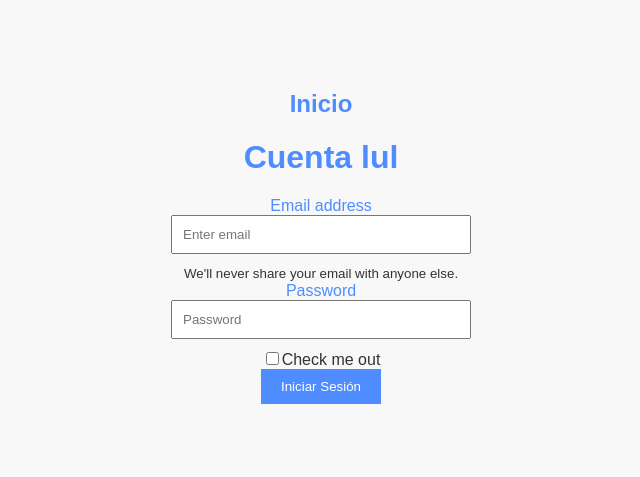
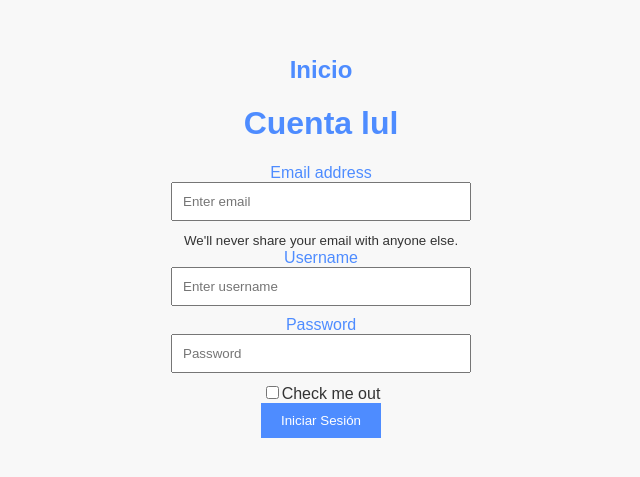
Before and after one commit to MateoMajlin/TP-Proyecto, a React (Create React App) app: page /Cuenta in a window 1280 px wide. Shown: the part 153-630 px from the top of the page, without its empty margins (319-959 px from the left). Built offline with nearby package versions, Linux system fonts and the light colour scheme.

Commit message:
Update Cuenta.jsx

```diff
--- a/src/Cuenta.jsx
+++ b/src/Cuenta.jsx
@@ -1,14 +1,19 @@
+import React, { useState } from 'react';
 import { Link } from 'react-router-dom';
 import cuentaStyles from "./Cuenta.module.css";
-import { useState } from 'react';
 import Button from 'react-bootstrap/Button';
 import Form from 'react-bootstrap/Form';
 
 function Cuenta() {
   const [email, setEmail] = useState('');
   const [password, setPassword] = useState('');
+  const [username, setUsername] = useState('');
   const [loggedIn, setLoggedIn] = useState(false);
   const [showSuccessMessage, setShowSuccessMessage] = useState(false);
+
+  // Obtener el usuario almacenado en localStorage al cargar la página
+  const storedUser = JSON.parse(localStorage.getItem('user'));
+  const [user, setUser] = useState(storedUser);
 
   const handleEmailChange = (e) => {
     setEmail(e.target.value);
@@ -18,20 +23,31 @@ function Cuenta() {
     setPassword(e.target.value);
   };
 
+  const handleUsernameChange = (e) => {
+    setUsername(e.target.value);
+  };
+
   const handleSubmit = (e) => {
     e.preventDefault();
 
-    // Simulamos una autenticación exitosa si ambos campos no están vacíos
-    if (email.trim() !== '' && password.trim() !== '') {
+    // Simulamos una autenticación exitosa si todos los campos están completos
+    if (email.trim() !== '' && password.trim() !== '' && username.trim() !== '') {
+      // Almacenar información del usuario en localStorage
+      const userObject = { email, username };
+      localStorage.setItem('user', JSON.stringify(userObject));
+
       setLoggedIn(true);
       setShowSuccessMessage(true);
+
+      // Actualizar el estado del usuario
+      setUser(userObject);
 
       // Resetear showSuccessMessage después de un tiempo para que no se muestre permanentemente
       setTimeout(() => {
         setShowSuccessMessage(false);
       }, 3000); // Mostrar el mensaje durante 3 segundos, ajusta según sea necesario
     } else {
-      alert('Por favor, ingresa tu correo electrónico y contraseña.');
+      alert('Por favor, completa todos los campos.');
     }
   };
 
@@ -39,10 +55,13 @@ function Cuenta() {
     <>
       <div className={cuentaStyles["cuenta-container"]}>
         <h2 className={cuentaStyles["cuenta-top"]}><Link to="/">Inicio</Link></h2>
+        {user && (
+          <p className={cuentaStyles["cuenta-usuario"]}>¡Hola, {user.username}!</p>
+        )}
         <h1 className={cuentaStyles["cuenta-merengue"]}>Cuenta lul</h1>
         {loggedIn ? (
           <p className={cuentaStyles["cuenta-success-message"]}>
-
+            {/* Puedes dejar este espacio en blanco o agregar algún mensaje adicional */}
           </p>
         ) : (
           <Form className={cuentaStyles["cuenta-form"]} onSubmit={handleSubmit}>
@@ -58,6 +77,17 @@ function Cuenta() {
               <Form.Text className="text-muted">
                 We'll never share your email with anyone else.
               </Form.Text>
+            </Form.Group>
+
+            <Form.Group className="mb-3" controlId="formBasicUsername">
+              <Form.Label className={cuentaStyles["cuenta-label"]}>Username</Form.Label>
+              <Form.Control
+                className={cuentaStyles["cuenta-control"]}
+                type="text"
+                placeholder="Enter username"
+                value={username}
+                onChange={handleUsernameChange}
+              />
             </Form.Group>
 
             <Form.Group className="mb-3" controlId="formBasicPassword">
```
